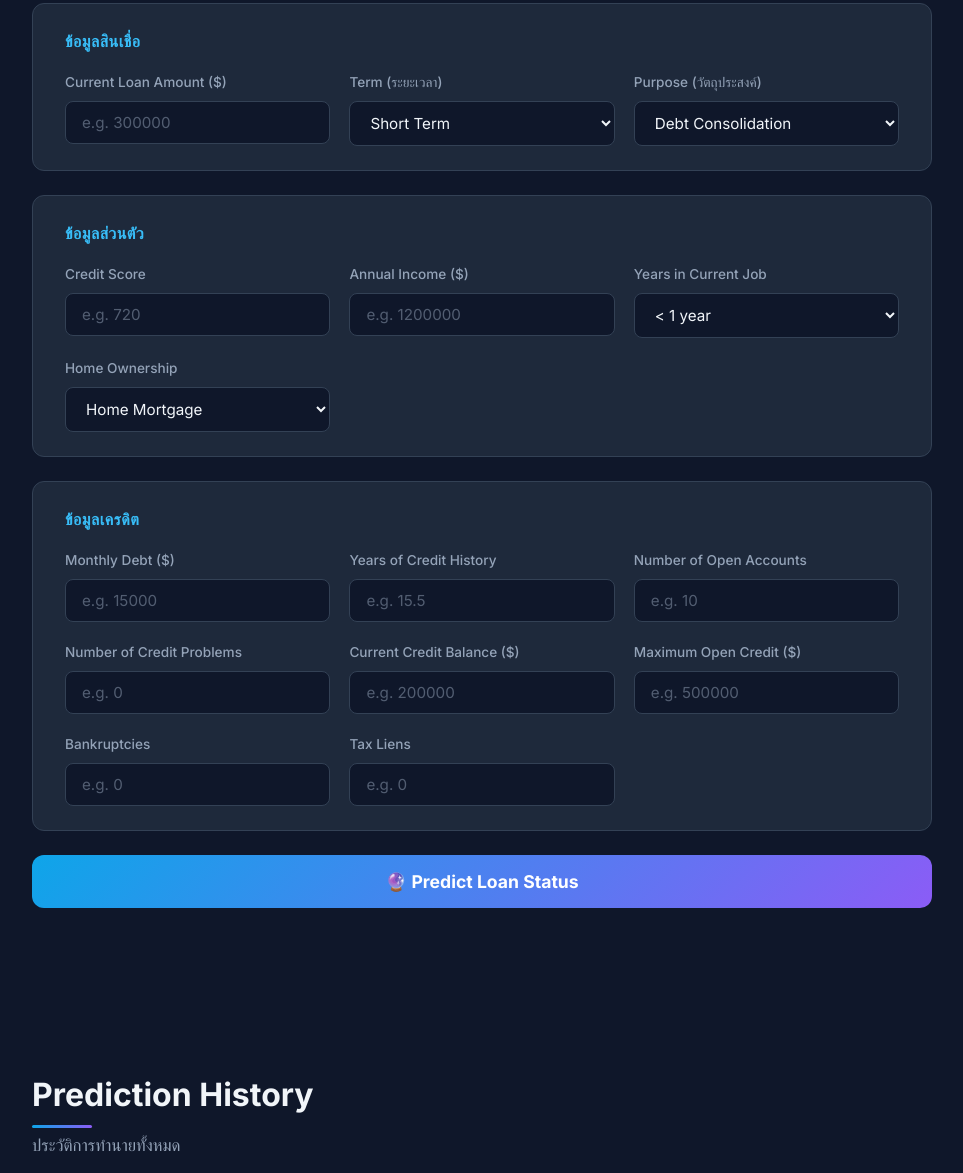
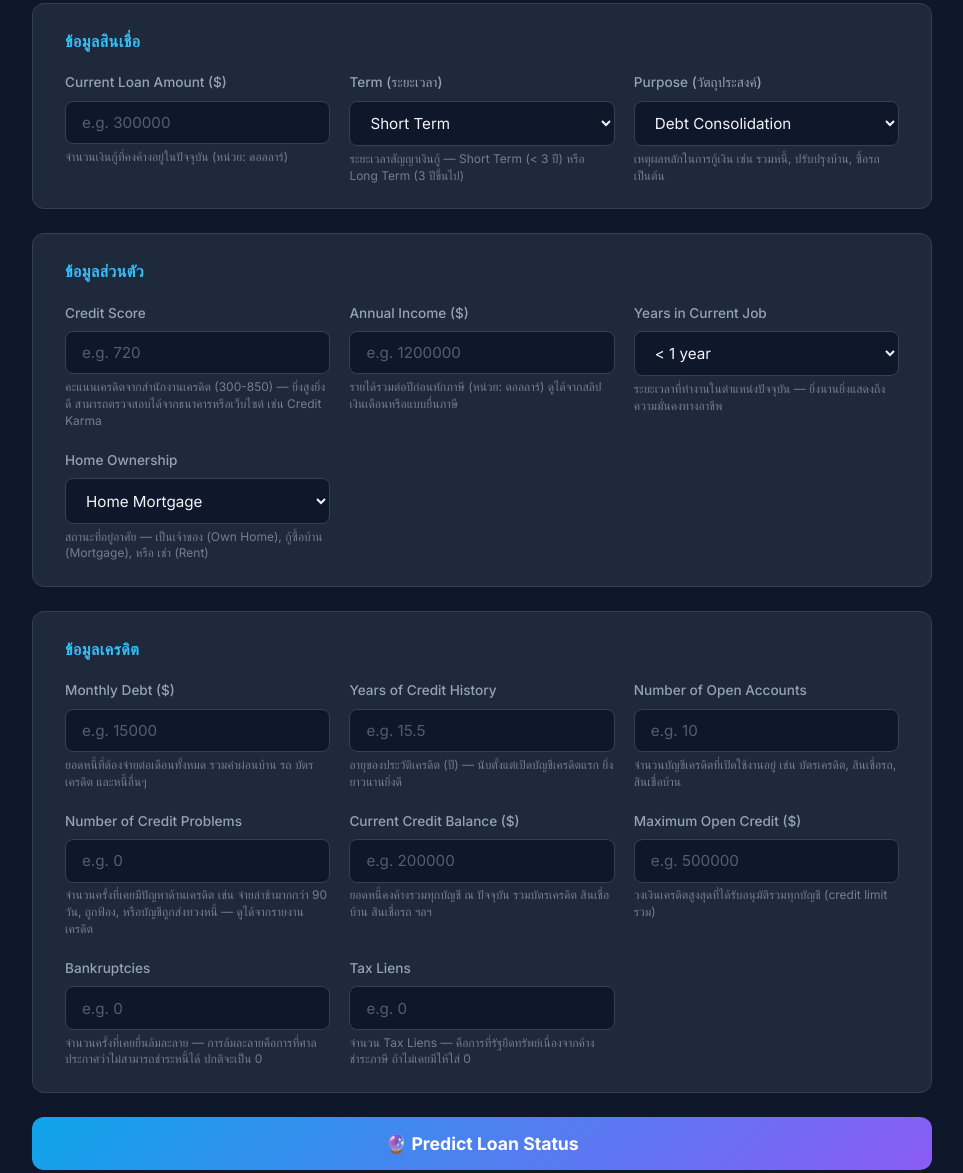
Before and after one commit to Natpaphonnn/Bank_Loan, a plain HTML site: page predict.html in a window 1280 px wide. Shown: the part 608-1781 px from the top of the page, without its empty margins (90-1053 px from the left). Drawn offline with Linux system fonts and the light colour scheme.

Commit message:
Add field descriptions/hints to prediction form
- เพิ่มคำอธิบายภาษาไทยใต้ทุก field อธิบายว่าแต่ละตัวคืออะไร หาข้อมูลจากไหน
- เพิ่ม .form-hint CSS style

Co-Authored-By: Claude Opus 4.6 <noreply@anthropic.com>

```diff
--- a/predict.html
+++ b/predict.html
@@ -52,6 +52,7 @@
                     <div class="form-group">
                         <label for="loanAmount">Current Loan Amount ($)</label>
                         <input type="number" id="loanAmount" placeholder="e.g. 300000" required>
+                        <span class="form-hint">จำนวนเงินกู้ที่คงค้างอยู่ในปัจจุบัน (หน่วย: ดอลลาร์)</span>
                     </div>
                     <div class="form-group">
                         <label for="term">Term (ระยะเวลา)</label>
@@ -59,6 +60,7 @@
                             <option value="Short Term">Short Term</option>
                             <option value="Long Term">Long Term</option>
                         </select>
+                        <span class="form-hint">ระยะเวลาสัญญาเงินกู้ — Short Term (< 3 ปี) หรือ Long Term (3 ปีขึ้นไป)</span>
                     </div>
                     <div class="form-group">
                         <label for="purpose">Purpose (วัตถุประสงค์)</label>
@@ -79,6 +81,7 @@
                             <option value="renewable_energy">Renewable Energy</option>
                             <option value="Other">Other</option>
                         </select>
+                        <span class="form-hint">เหตุผลหลักในการกู้เงิน เช่น รวมหนี้, ปรับปรุงบ้าน, ซื้อรถ เป็นต้น</span>
                     </div>
                 </div>
             </div>
@@ -90,10 +93,12 @@
                     <div class="form-group">
                         <label for="creditScore">Credit Score</label>
                         <input type="number" id="creditScore" placeholder="e.g. 720" min="300" max="850" required>
+                        <span class="form-hint">คะแนนเครดิตจากสำนักงานเครดิต (300-850) — ยิ่งสูงยิ่งดี สามารถตรวจสอบได้จากธนาคารหรือเว็บไซต์ เช่น Credit Karma</span>
                     </div>
                     <div class="form-group">
                         <label for="annualIncome">Annual Income ($)</label>
                         <input type="number" id="annualIncome" placeholder="e.g. 1200000" required>
+                        <span class="form-hint">รายได้รวมต่อปีก่อนหักภาษี (หน่วย: ดอลลาร์) ดูได้จากสลิปเงินเดือนหรือแบบยื่นภาษี</span>
                     </div>
                     <div class="form-group">
                         <label for="yearsJob">Years in Current Job</label>
@@ -110,6 +115,7 @@
                             <option value="9">9 years</option>
                             <option value="10">10+ years</option>
                         </select>
+                        <span class="form-hint">ระยะเวลาที่ทำงานในตำแหน่งปัจจุบัน — ยิ่งนานยิ่งแสดงถึงความมั่นคงทางอาชีพ</span>
                     </div>
                     <div class="form-group">
                         <label for="homeOwnership">Home Ownership</label>
@@ -119,6 +125,7 @@
                             <option value="Rent">Rent</option>
                             <option value="HaveMortgage">Have Mortgage</option>
                         </select>
+                        <span class="form-hint">สถานะที่อยู่อาศัย — เป็นเจ้าของ (Own Home), กู้ซื้อบ้าน (Mortgage), หรือ เช่า (Rent)</span>
                     </div>
                 </div>
             </div>
@@ -130,34 +137,42 @@
                     <div class="form-group">
                         <label for="monthlyDebt">Monthly Debt ($)</label>
                         <input type="number" id="monthlyDebt" step="0.01" placeholder="e.g. 15000" required>
+                        <span class="form-hint">ยอดหนี้ที่ต้องจ่ายต่อเดือนทั้งหมด รวมค่าผ่อนบ้าน รถ บัตรเครดิต และหนี้อื่นๆ</span>
                     </div>
                     <div class="form-group">
                         <label for="creditHistory">Years of Credit History</label>
                         <input type="number" id="creditHistory" step="0.1" placeholder="e.g. 15.5" required>
+                        <span class="form-hint">อายุของประวัติเครดิต (ปี) — นับตั้งแต่เปิดบัญชีเครดิตแรก ยิ่งยาวนานยิ่งดี</span>
                     </div>
                     <div class="form-group">
                         <label for="openAccounts">Number of Open Accounts</label>
                         <input type="number" id="openAccounts" placeholder="e.g. 10" required>
+                        <span class="form-hint">จำนวนบัญชีเครดิตที่เปิดใช้งานอยู่ เช่น บัตรเครดิต, สินเชื่อรถ, สินเชื่อบ้าน</span>
                     </div>
                     <div class="form-group">
                         <label for="creditProblems">Number of Credit Problems</label>
                         <input type="number" id="creditProblems" placeholder="e.g. 0" required>
+                        <span class="form-hint">จำนวนครั้งที่เคยมีปัญหาด้านเครดิต เช่น จ่ายล่าช้ามากกว่า 90 วัน, ถูกฟ้อง, หรือบัญชีถูกส่งทวงหนี้ — ดูได้จากรายงานเครดิต</span>
                     </div>
                     <div class="form-group">
                         <label for="creditBalance">Current Credit Balance ($)</label>
                         <input type="number" id="creditBalance" placeholder="e.g. 200000" required>
+                        <span class="form-hint">ยอดหนี้คงค้างรวมทุกบัญชี ณ ปัจจุบัน รวมบัตรเครดิต สินเชื่อบ้าน สินเชื่อรถ ฯลฯ</span>
                     </div>
                     <div class="form-group">
                         <label for="maxCredit">Maximum Open Credit ($)</label>
                         <input type="number" id="maxCredit" placeholder="e.g. 500000" required>
+                        <span class="form-hint">วงเงินเครดิตสูงสุดที่ได้รับอนุมัติรวมทุกบัญชี (credit limit รวม)</span>
                     </div>
                     <div class="form-group">
                         <label for="bankruptcies">Bankruptcies</label>
                         <input type="number" id="bankruptcies" placeholder="e.g. 0" required>
+                        <span class="form-hint">จำนวนครั้งที่เคยยื่นล้มละลาย — การล้มละลายคือการที่ศาลประกาศว่าไม่สามารถชำระหนี้ได้ ปกติจะเป็น 0</span>
                     </div>
                     <div class="form-group">
                         <label for="taxLiens">Tax Liens</label>
                         <input type="number" id="taxLiens" placeholder="e.g. 0" required>
+                        <span class="form-hint">จำนวน Tax Liens — คือการที่รัฐยึดทรัพย์เนื่องจากค้างชำระภาษี ถ้าไม่เคยมีให้ใส่ 0</span>
                     </div>
                 </div>
             </div>
--- a/style.css
+++ b/style.css
@@ -525,6 +525,14 @@ footer a {
     opacity: 0.5;
 }
 
+.form-hint {
+    font-size: 0.75rem;
+    color: var(--text-secondary);
+    opacity: 0.7;
+    margin-top: 0.3rem;
+    line-height: 1.4;
+}
+
 .predict-btn {
     display: block;
     width: 100%;
```
